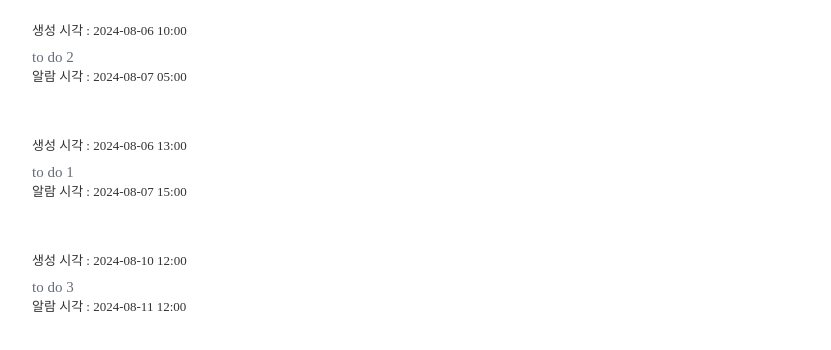
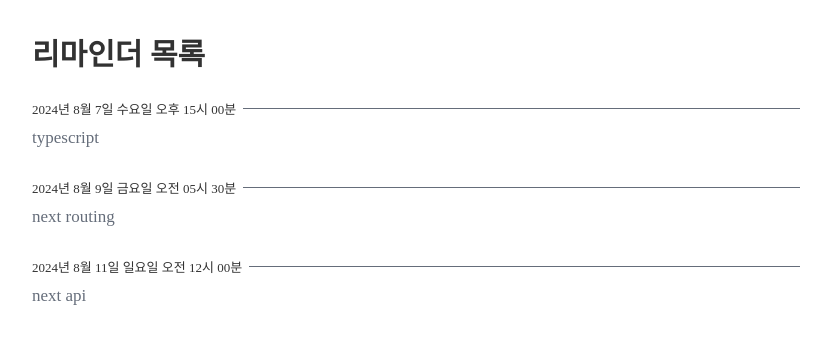
Before and after one commit to miji0317/next-reminder, a Next.js app: page /reminders in a window 1280 px wide. Shown: the top 350 px of the page, without its empty margins (224-1055 px from the left). Built offline with nearby package versions, Linux system fonts and the light colour scheme; a web font is replaced by a local one.

Commit message:
Feat: 리마인더 목록

```diff
--- a/src/app/reminders/[id]/pages.tsx
+++ b/src/app/reminders/[id]/pages.tsx
@@ -0,0 +1 @@
+export default function ReminderDetail() {}
--- a/src/app/reminders/_component/RemindItem.tsx
+++ b/src/app/reminders/_component/RemindItem.tsx
@@ -6,6 +6,8 @@ import { fonts } from '@/styles/fonts';
 import { colors } from '@/styles/colors';
 import { media } from '@/styles/media';
 import { remindType } from '@/static/remindList';
+import { useGetDay } from '@/hooks/useGetDay';
+import dayjs from 'dayjs';
 
 type Props = {
   remind: remindType;
@@ -14,21 +16,36 @@ type Props = {
 export default function RemindItem({ remind }: Props) {
   const router = useRouter();
   const openRemindDetail = () => {
-    router.push(`/posts/${remind.id}`);
+    router.push(`/reminders/${remind.id}`);
   };
 
+  // 날짜 데이터 포멧
+  const remindDate = dayjs(remind.remindAt);
+  const year = remindDate.get('y');
+  const month = Number(remindDate.get('M')) + 1;
+  const date = remindDate.get('D');
+  const day = useGetDay(remindDate.get('d'));
+  const hour = remindDate.get('hour');
+  const minute = remindDate.get('minute');
+  const ampm = Number(hour) > 12 ? '오후' : '오전';
+  const formatHour = String(hour).length === 1 ? `0${hour}` : hour;
+  const formatMinute = String(minute).length === 1 ? `0${minute}` : minute;
+  const formatDate = `${year}년 ${month}월 ${date}일 ${day}요일 ${ampm} ${formatHour}시 ${formatMinute}분`;
+
   return (
-    <RemindItemWrap onClick={openRemindDetail}>
-      <At> 생성 시각 : {remind.createdAt}</At>
+    <RemindItemWrap onClick={openRemindDetail} className="mousePointer">
+      <DateWrap>
+        <At> {formatDate} </At>
+        <AtLine />
+      </DateWrap>
       <Content>{remind.content}</Content>
-      <At> 알람 시각 : {remind.remindAt}</At>
     </RemindItemWrap>
   );
 }
 
 const RemindItemWrap = styled.div`
   width: 100%;
-  padding: 2rem 0;
+  padding: 1rem 0;
 `;
 
 const Content = styled.p`
@@ -36,13 +53,19 @@ const Content = styled.p`
   font-weight: ${fonts.light};
 
   @media ${media.large} {
-    font-size: 1.5rem;
+    font-size: 1.7rem;
     margin-top: 1rem;
   }
 
   @media ${media.regular} {
-    font-size: 1.3rem;
+    font-size: 1.5rem;
   }
+`;
+
+const DateWrap = styled.div`
+  display: flex;
+  align-items: center;
+  gap: 0.7rem;
 `;
 
 const At = styled.p`
@@ -50,3 +73,9 @@ const At = styled.p`
   font-weight: ${fonts.light};
   font-size: 1.3rem;
 `;
+
+const AtLine = styled.div`
+  flex: 1;
+  height: 1px;
+  background-color: ${colors.DarkGray};
+`;
--- a/src/app/reminders/page.tsx
+++ b/src/app/reminders/page.tsx
@@ -3,6 +3,8 @@
 import { useState, useEffect } from 'react';
 import styled from 'styled-components';
 import { colors } from '@/styles/colors';
+import { media } from '@/styles/media';
+import { fonts } from '@/styles/fonts';
 import RemindItem from './_component/RemindItem';
 import { remindList, remindType } from '@/static/remindList';
 import dayjs from 'dayjs';
@@ -42,9 +44,29 @@ export default function Reminders() {
   }, []);
 
   return (
-    <RemindersList>{reminds && reminds.map((remind) => <RemindItem key={remind.id} remind={remind} />)}</RemindersList>
+    <>
+      <ListTitle>리마인더 목록</ListTitle>
+      <RemindersList>
+        {reminds && reminds.map((remind) => <RemindItem key={remind.id} remind={remind} />)}
+      </RemindersList>
+    </>
   );
 }
+
+const ListTitle = styled.p`
+  color: ${colors.Black};
+  font-weight: ${fonts.bold};
+
+  @media ${media.large} {
+    font-size: 3rem;
+    padding: 3rem 0 1.5rem 0;
+  }
+
+  @media ${media.regular} {
+    font-size: 2.5rem;
+    padding: 2rem 0 1rem 0;
+  }
+`;
 
 const RemindersList = styled.div`
   display: flex;
--- /dev/null
+++ b/src/hooks/useGetDay.tsx
@@ -0,0 +1,22 @@
+interface dayType {
+  [key: string]: string;
+}
+
+const dayObj: dayType = {
+  0: '일',
+  1: '월',
+  2: '화',
+  3: '수',
+  4: '목',
+  5: '금',
+  6: '토'
+};
+
+// dayNum : dayjs에서 반환해주는 요일 숫자 (0~6)
+export const useGetDay = (dayNum: number | string) => {
+  let dayIdx: number | string = dayNum;
+  if (typeof dayIdx === 'string') {
+    dayIdx = Number(dayIdx);
+  }
+  return dayObj[dayIdx];
+};
--- a/src/static/remindList.ts
+++ b/src/static/remindList.ts
@@ -8,19 +8,19 @@ export type remindType = {
 export const remindList = [
   {
     id: '1',
-    content: 'to do 1',
+    content: 'typescript',
     createdAt: '2024-08-06 13:00',
     remindAt: '2024-08-07 15:00'
   },
   {
     id: '2',
-    content: 'to do 2',
+    content: 'next routing',
     createdAt: '2024-08-06 10:00',
-    remindAt: '2024-08-07 05:00'
+    remindAt: '2024-08-09 05:30'
   },
   {
     id: '3',
-    content: 'to do 3',
+    content: 'next api',
     createdAt: '2024-08-10 12:00',
     remindAt: '2024-08-11 12:00'
   }
--- a/src/styles/globalStyles.ts
+++ b/src/styles/globalStyles.ts
@@ -45,6 +45,11 @@ export const GlobalStyle = createGlobalStyle`
     max-width: ${breakPoints.tablet}px;
     min-height: 100dvh;
     margin: 0 auto;
+
+    @media ${media.regular} {
+      padding-left: 5rem;
+      padding-right: 5rem;
+    }
   }
 
   // 마우스 포인터
```
